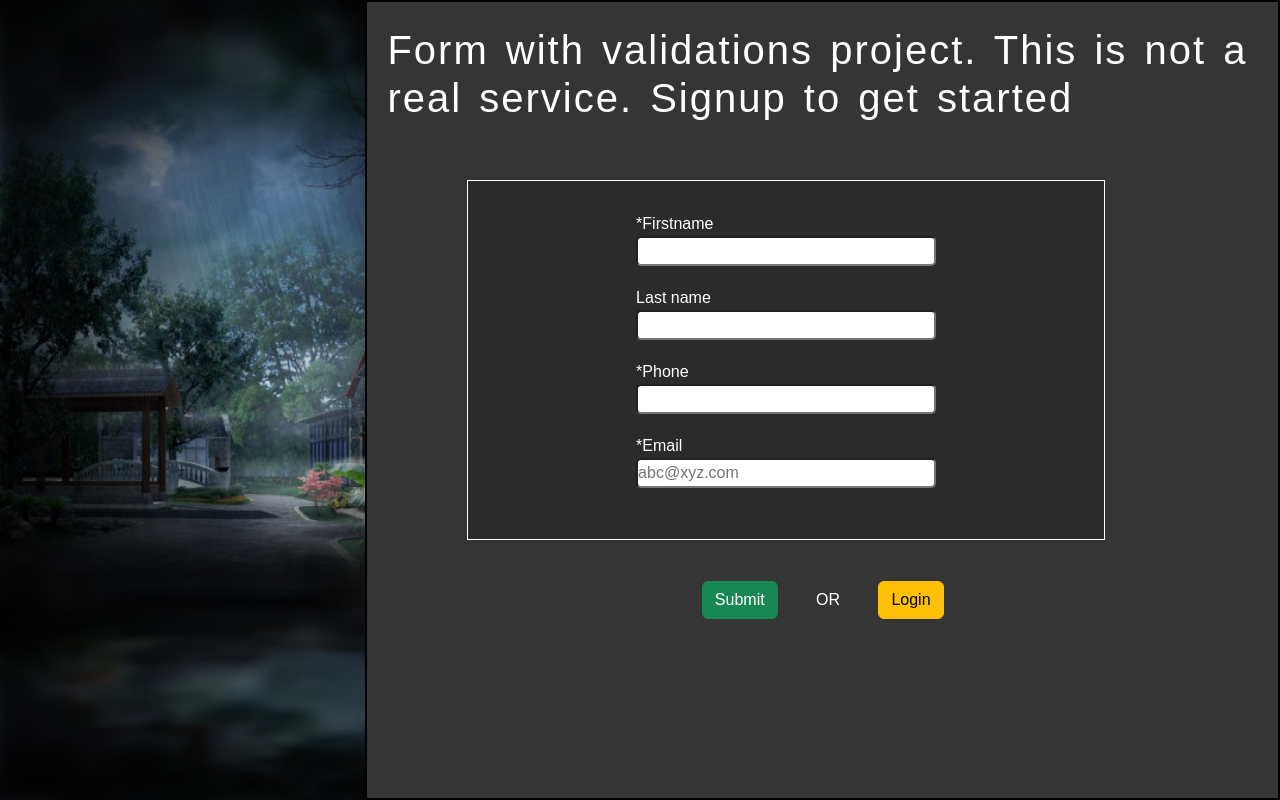
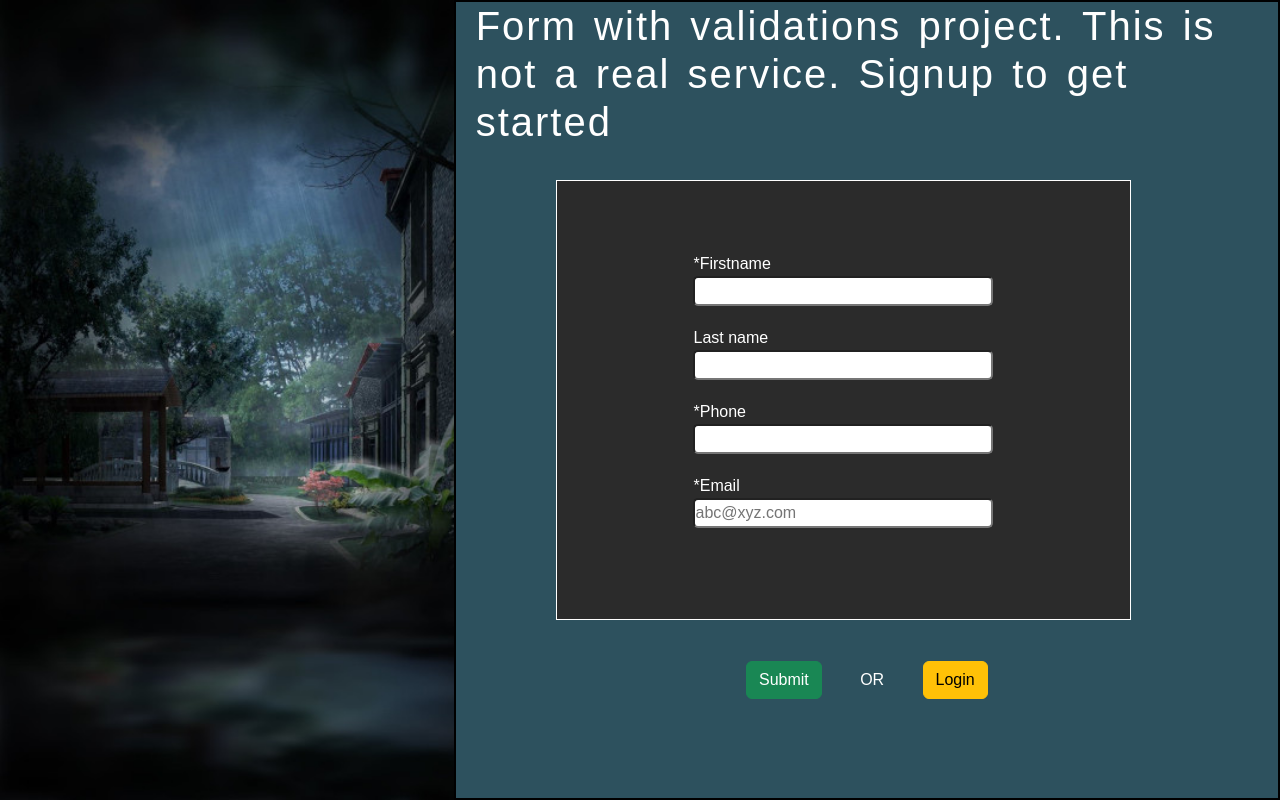
Before and after one commit to Akash01010101/formbasics, a plain HTML site: page index.html in a window 1280 px wide. Drawn offline with nearby package versions, Linux system fonts and the light colour scheme.

Commit message:
Responsiveness improvement for mobile devices

```diff
--- a/index.html
+++ b/index.html
@@ -26,12 +26,12 @@
           <label for="number">*Phone</label>
           <input type="tel" name="number" id="number" required>
           <label for="email">*Email</label>
-          <input type="text" name="" id="email" placeholder="abc@xyz.com" required>
+          <input type="email" name="" id="email" placeholder="abc@xyz.com" required>
         </div>
         </div>
       </form>
       <div class="form-bottom">
-        <button type="submit" class="btn btn-success">Submit</button>
+        <button type="submit" class="btn btn-success" form="form1">Submit</button>
         OR <a><button class="btn btn-warning">Login</button></a>
       </div>
     </div>
--- a/stye.css
+++ b/stye.css
@@ -20,7 +20,8 @@ body{
     width: 100%;
     display: flex;
     flex-direction: column;
-   background-color: rgb(54, 53, 53);
+    background-image: url("dark-portrait-studio-background-full-hd-download-img-11649634544rjfjimnsnx.jpg");
+    background-size: cover;
 
 }
 .text{
@@ -51,12 +52,12 @@ body{
     margin-left: 0px;
     width: 100%;
     display: flex;
-    height: 45vh;
+    height: 55vh;
     justify-content: center;
     align-items: center;
-    background-color: rgb(43, 43, 43);
+    background-color: rgb(43, 43, 43);;
     border: 0.1px solid white;
-
+    overflow: scroll;
 }
 
 div input{
@@ -69,19 +70,20 @@ div input{
 
 }
 form{
+
     display: flex;
     flex-direction: column;
     background-color: rgb(43, 43, 43);
 }
 form *{
-
+    width: 60vw;
     background-color: rgb(43, 43, 43);
 }
 @media screen and (min-width:800px) {
 
     .image-left{
         display: block;
-        width: 40vw;
+        width: 55vw;
     }
     form *{
         width: 300px;
@@ -96,4 +98,9 @@ form *{
         margin-left:100px;
         width: 70%;
     }
+    .form-section{
+        background-color:#2d515e;
+        background-image: none;
+    }
+
 }
```
